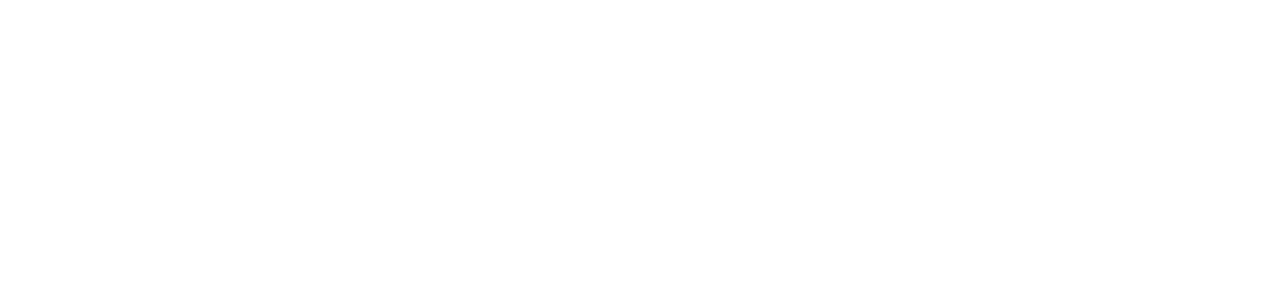
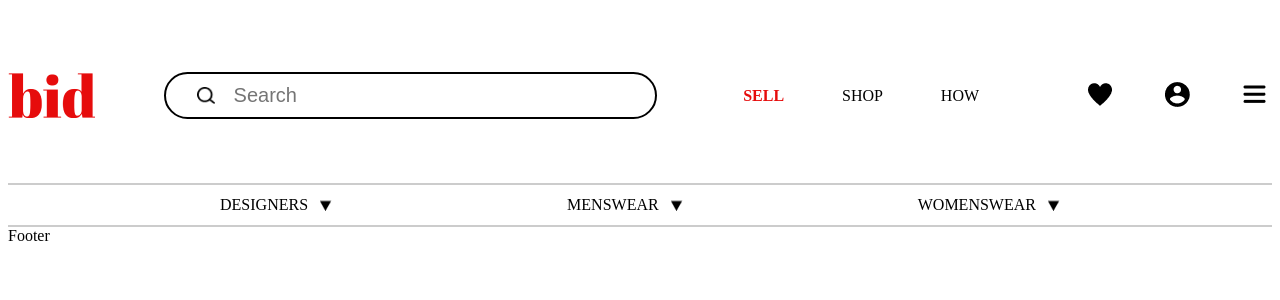
Before and after one commit to Bid-5th-umc/Frontend, a React (Create React App) app in the folder bid-web/: page /shop in a window 1280 px wide. Before the commit this address had no page. Shown: the top 300 px of the page. Built offline with nearby package versions, Linux system fonts and the light colour scheme.

Commit message:
[feature2] shop main 화면 라우터 수정

```diff
--- a/bid-web/src/App.js
+++ b/bid-web/src/App.js
@@ -8,7 +8,7 @@
   return (
     <Routes>
       <Route path="/" element={<MainPage />} />
-      <Route path="/sell" element={<ShopMainPage />} />
+      <Route path="/shop" element={<ShopMainPage />} />
       <Route path="/bid" element={<BidPage />} />
     </Routes>
   );
--- a/bid-web/src/Components/Layout/Header/MenuBar.js
+++ b/bid-web/src/Components/Layout/Header/MenuBar.js
@@ -3,8 +3,8 @@
 
 const MenuBar = () => {
   const menuData = [
-    { id: "/sell", text: "SELL", className: "sell-menu" },
-    { id: "/", text: "SHOP", className: "menu" },
+    { id: "/", text: "SELL", className: "sell-menu" },
+    { id: "/shop", text: "SHOP", className: "menu" },
     { id: "/", text: "HOW", className: "menu" }
   ];
 
```
